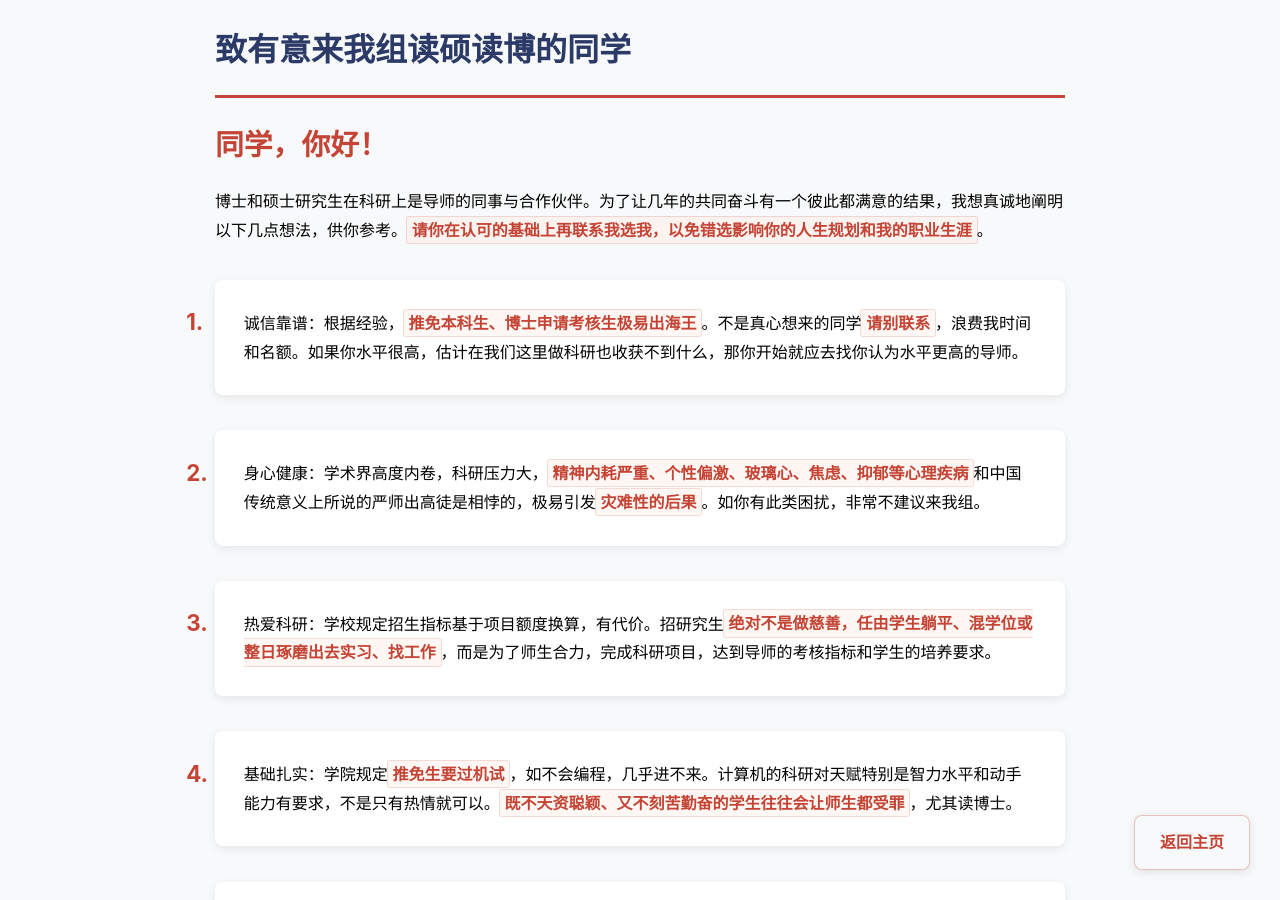
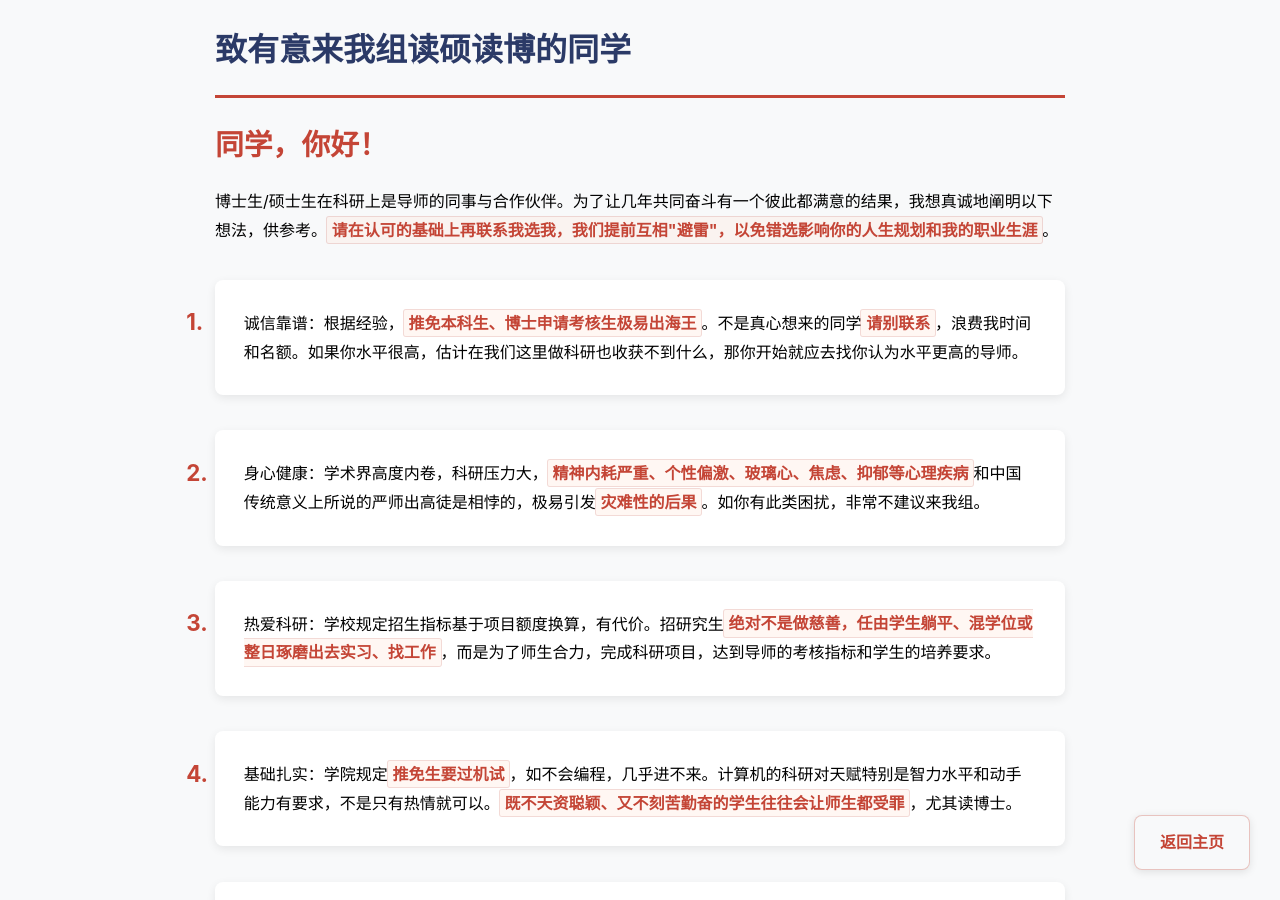
Before and after one commit to fangvv/Homepage, a Jekyll site: the page faq2.html, which Jekyll copies as it is, in a window 1280 px wide and 900 px high. Built offline with Jekyll 4.4.1, drawn with Linux system fonts in a browser that asks for light colours; comment, search, counter and statistics services are not loaded.

Commit message:
update faq2

```diff
--- a/faq2.html
+++ b/faq2.html
@@ -113,7 +113,7 @@ strong:hover {
 <body>
     <h1 style="color:var(--primary);border-bottom:3px solid var(--accent);padding-bottom:1rem">致有意来我组读硕读博的同学</h1>
 
-    <p><span class="greeting">同学，你好！</span>博士和硕士研究生在科研上是导师的同事与合作伙伴。为了让几年的共同奋斗有一个彼此都满意的结果，我想真诚地阐明以下几点想法，供你参考。<strong>请你在认可的基础上再联系我选我，以免错选影响你的人生规划和我的职业生涯</strong>。</p>
+    <p><span class="greeting">同学，你好！</span>博士生/硕士生在科研上是导师的同事与合作伙伴。为了让几年共同奋斗有一个彼此都满意的结果，我想真诚地阐明以下想法，供参考。<strong>请在认可的基础上再联系我选我，我们提前互相"避雷"，以免错选影响你的人生规划和我的职业生涯</strong>。</p>
 
     <ol>
 <li>诚信靠谱：根据经验，<strong>推免本科生、博士申请考核生极易出海王</strong>。不是真心想来的同学<strong>请别联系</strong>，浪费我时间和名额。如果你水平很高，估计在我们这里做科研也收获不到什么，那你开始就应去找你认为水平更高的导师。</li>
```
